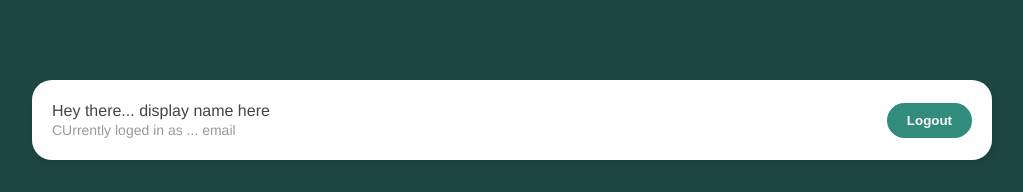
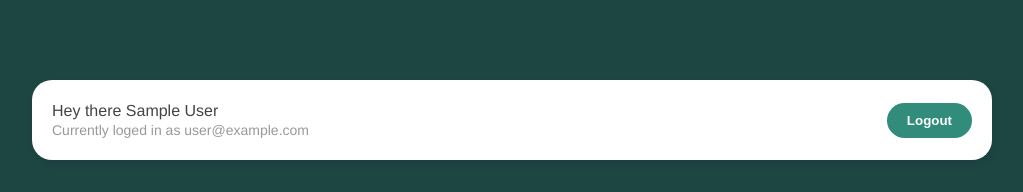
Before and after one commit to geostojanov/live-chat, a Vue app: page /chatroom in a window 1280 px wide. Shown: the top 192 px of the page, without its empty margins (128-1151 px from the left). Built offline with nearby package versions, Linux system fonts and the light colour scheme; no server answers; sample sign-in values are in the browser's storage.

Commit message:
Lesson 113 - route gourds - Done

```diff
--- a/src/components/Navbar.vue
+++ b/src/components/Navbar.vue
@@ -1,8 +1,8 @@
 <template>
-  <nav>
+  <nav v-if="user">
     <div>
-      <p>Hey there... display name here</p>
-      <p class="email">CUrrently loged in as ... email</p>
+      <p>Hey there {{ user.displayName }}</p>
+      <p class="email">Currently loged in as {{ user.email }}</p>
     </div>
     <button @click="handleClick">Logout</button>
   </nav>
@@ -10,9 +10,14 @@
 
 <script>
 import useLogout from '../composables/useLogout'
+import getUser from '../composables/getUser'
+
 export default {
   setup() {
     const { logout, error } = useLogout()
+    const { user } = getUser()
+
+
 
     const handleClick = async () => {
         await logout()
@@ -21,7 +26,7 @@ export default {
         }
     }
 
-    return { handleClick }
+    return { handleClick, user }
   }
 }
 </script>
--- /dev/null
+++ b/src/composables/getUser.js
@@ -0,0 +1,15 @@
+import { ref } from "vue"
+import { projectAuth } from '../firebase/config'
+
+const user = ref(projectAuth.currentUser)
+
+projectAuth.onAuthStateChanged(_user => {
+  console.log('User state change. Current user is ', _user)
+  user.value = _user
+})
+
+const getUser = () => {
+  return { user }
+}
+
+export default getUser
--- a/src/router/index.js
+++ b/src/router/index.js
@@ -1,6 +1,18 @@
 import { createRouter, createWebHistory } from 'vue-router'
 import Welcome from '../views/Welcome.vue'
 import Chatroom from '../views/Chatroom.vue'
+import { projectAuth } from '@/firebase/config'
+
+// auth guard
+const requireAuth = (to, from, next) => {
+  let user = projectAuth.currentUser
+  console.log('current user in auth guard:', user)
+  if(!user) {
+    next({ name: 'Welcome' })
+  } else {
+    next()
+  }
+}
 
 const routes = [
   {
@@ -11,7 +23,8 @@ const routes = [
   {
     path: '/chatroom',
     name: 'Chatroom',
-    component: Chatroom
+    component: Chatroom,
+    beforeEnter: requireAuth
   }
 ]
 
```
